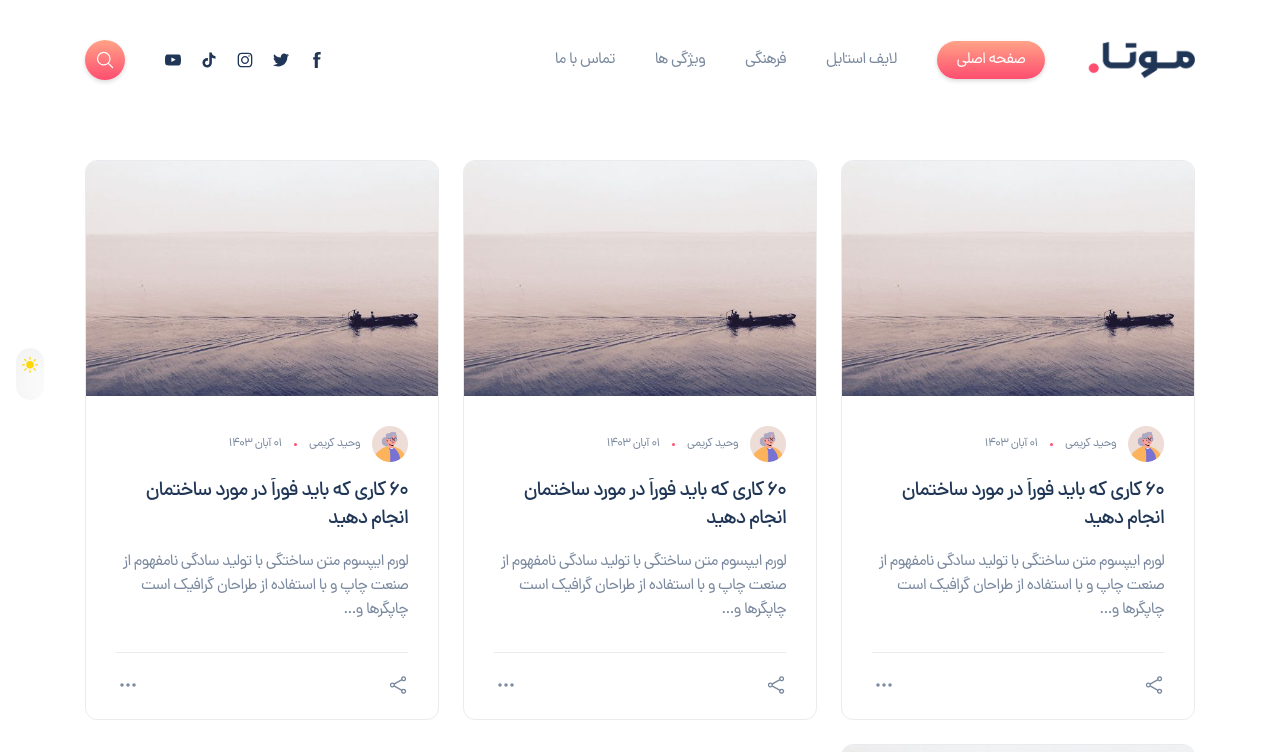
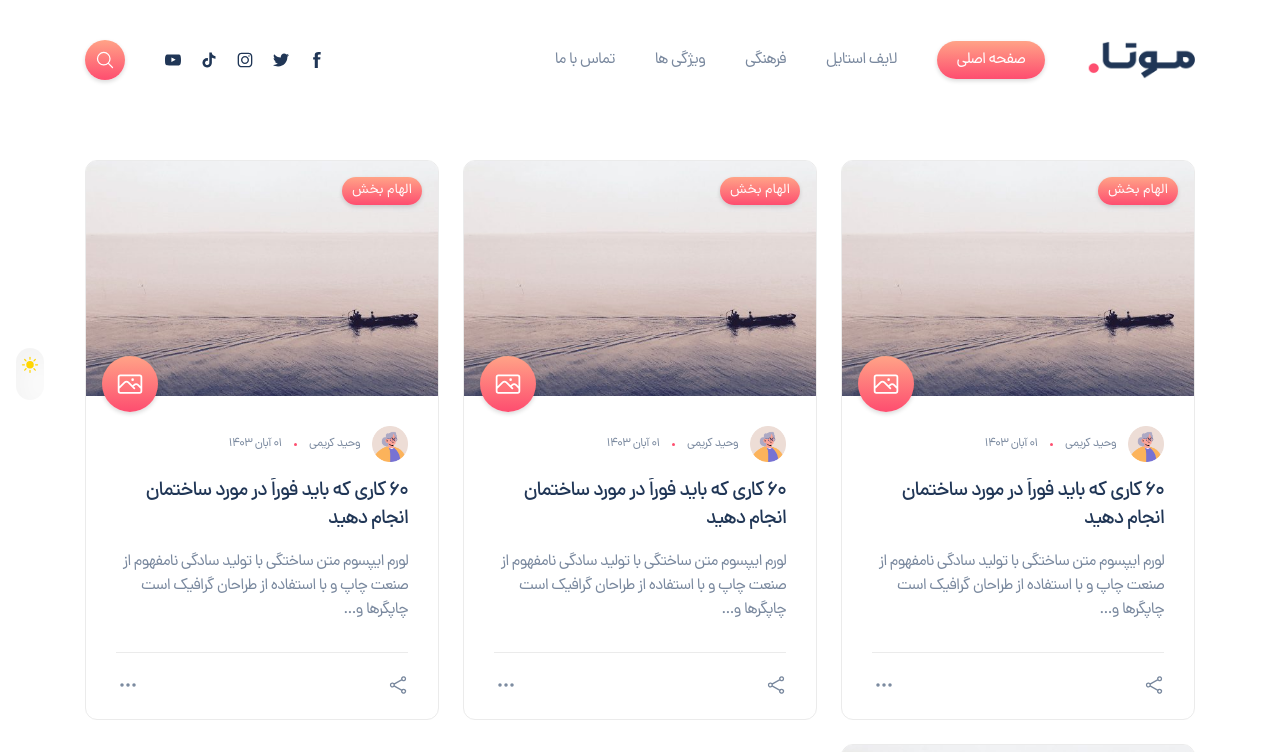
Before and after one commit to vahidKarimiDev/MotaBlog, a React (Vite) app: page / in a window 1280 px wide. Shown: the top 752 px of the page. Built offline with nearby package versions, Linux system fonts and the light colour scheme.

Commit message:
create folder admin

```diff
--- a/index.html
+++ b/index.html
@@ -24,7 +24,7 @@
     <title>Mota Blog</title>
   </head>
   <body
-    class="font-Dana selection:bg-redPrimaryColor selection:text-white dark:bg-backGroundDark transition duration-300"
+    class="font-Dana selection:bg-redPrimaryColor selection:text-white bg-white dark:bg-backGroundDark transition duration-300"
   >
     <div id="root"></div>
     <script type="module" src="/src/main.jsx"></script>
--- a/package.json
+++ b/package.json
@@ -10,6 +10,8 @@
     "preview": "vite preview"
   },
   "dependencies": {
+    "@ckeditor/ckeditor5-build-classic": "^43.1.0",
+    "@ckeditor/ckeditor5-react": "^9.1.0",
     "react": "^18.2.0",
     "react-dom": "^18.2.0",
     "react-router-dom": "^6.26.1",
--- a/src/App.jsx
+++ b/src/App.jsx
@@ -1,17 +1,21 @@
 import React from 'react';
-import { useRoutes } from 'react-router-dom';
+import { useLocation, useRoutes } from 'react-router-dom';
 import routers from './router';
 import Header from './Components/Header/Header'
 import Footer from './Components/Footer/Footer';
 
+
 const App = () => {
     const route = useRoutes(routers);
+    const location = useLocation();
+
+    const isAdminRoute = location.pathname.includes('/admin')
 
     return (
         <>
-            <Header />
+            {!isAdminRoute && <Header />}
             {route}
-            <Footer />
+            {!isAdminRoute && <Footer />}
         </>
     )
 }
--- a/src/Components/BoxBlog/BoxBlog.jsx
+++ b/src/Components/BoxBlog/BoxBlog.jsx
@@ -4,8 +4,16 @@ const BoxBlog = () => {
     return (
         <>
             <div className="rounded-xl overflow-hidden h-[560px] border border-[#EBEBEB] dark:border-gray-600">
-                <div className="w-full h-[235px] overflow-hidden">
-                    <img src="/images/image_post.jpg" className='w-full h-[235px] object-cover hover:scale-105 transition duration-300 cursor-pointer' alt="Photo Post ...." />
+                <div className="w-full relative">
+                    <div className="h-[235px] overflow-hidden">
+                        <img src="/images/image_post.jpg" className='w-full h-[235px] overflow-hidden object-cover hover:scale-105 transition duration-300 cursor-pointer' alt="Photo Post ...." />
+                    </div>
+                    <span className='backGround-primary rounded-full absolute top-4 right-4 text-sm py-1 px-2.5'>الهام بخش</span>
+                    <div className="active flex items-center justify-center w-14 p-0 h-14 absolute left-4 -bottom-4 z-10">
+                        <svg className='w-7 h-7 text-white'>
+                            <use xlinkHref='#photo'></use>
+                        </svg>
+                    </div>
                 </div>
                 <div className="p-[30px]">
                     <div className="flex items-center justify-start gap-3">
--- a/src/Components/Icons/Icons.jsx
+++ b/src/Components/Icons/Icons.jsx
@@ -109,6 +109,9 @@ const Icons = () => {
                     id='arrow-left' xmlns="http://www.w3.org/2000/svg" fill="none" viewBox="0 0 24 24" strokeWidth={1.5} stroke="currentColor" className="size-6">
                     <path strokeLinecap="round" strokeLinejoin="round" d="m8.25 4.5 7.5 7.5-7.5 7.5" />
                 </symbol>
+                <symbol id="photo" xmlns="http://www.w3.org/2000/svg" fill="none" viewBox="0 0 24 24" strokeWidth={1.5} stroke="currentColor" className="size-6">
+                    <path strokeLinecap="round" strokeLinejoin="round" d="m2.25 15.75 5.159-5.159a2.25 2.25 0 0 1 3.182 0l5.159 5.159m-1.5-1.5 1.409-1.409a2.25 2.25 0 0 1 3.182 0l2.909 2.909m-18 3.75h16.5a1.5 1.5 0 0 0 1.5-1.5V6a1.5 1.5 0 0 0-1.5-1.5H3.75A1.5 1.5 0 0 0 2.25 6v12a1.5 1.5 0 0 0 1.5 1.5Zm10.5-11.25h.008v.008h-.008V8.25Zm.375 0a.375.375 0 1 1-.75 0 .375.375 0 0 1 .75 0Z" />
+                </symbol>
 
 
             </svg>
--- a/src/index.css
+++ b/src/index.css
@@ -210,4 +210,21 @@
   *.dark .customBorder::before {
     background: linear-gradient(to right, #4b5563, #142030);
   }
+
+  .boxContent {
+    position: absolute;
+    left: 0;
+    width: calc(100% - 295px);
+    border-radius: 16px;
+    min-height: calc(100vh - 20px);
+    background: #f0f0f0;
+    padding: 20px;
+    margin: 10px 20px;
+    overflow: auto;
+    box-shadow: 0 2px 8px rgba(176, 176, 176, 0.5);
+  }
+
+  ::-webkit-scrollbar {
+    display: none;
+  }
 }
--- a/src/pages/Blog/Blog.jsx
+++ b/src/pages/Blog/Blog.jsx
@@ -12,7 +12,7 @@ const Blog = () => {
     return (
         <>
             <div className="container mt-14">
-                <p className='flex items-center justify-start gap-2 text-secondTextColor text-sm tracking-tight pb-3'>
+                <p className='flex items-center justify-start gap-2 text-secondTextColor text-xs sm:text-sm tracking-tight pb-3'>
                     مــوتــا
                     <span>/</span>
                     پرطرفدار
@@ -21,8 +21,8 @@ const Blog = () => {
                 </p>
                 <div className="flex flex-col lg:flex-row items-start justify-between gap-6">
                     <div className="w-full lg:w-[65%] rounded-xl">
-                        <h1 className='font-MorabbaBold text-3xl font-bold text-secondColor dark:text-white '>۶۰ کاری که باید فوراً در مورد ساختمان انجام دهید</h1>
-                        <div className="flex items-center justify-start gap-4 mt-6 ">
+                        <h1 className='font-MorabbaBold text-2xl sm:text-3xl font-bold text-secondColor dark:text-white '>۶۰ کاری که باید فوراً در مورد ساختمان انجام دهید</h1>
+                        <div className="flex items-center justify-start gap-3 sm:gap-4 mt-6 ">
                             <img src="/images/avatar.png" className='w-8 h-8 object-cover rounded-full' alt="Authre Blog Image ..." />
                             <p className='text-secondTextColor text-sm  tracking-tighter cursor-pointer hover:text-redPrimaryColor transition'>وحید کریمی</p>
                             <span className='block w-[3px] h-[3px] bg-redPrimaryColor rounded-full'></span>
--- a/src/pages/Home/Home.jsx
+++ b/src/pages/Home/Home.jsx
@@ -1,6 +1,5 @@
 import React from 'react'
 import ListBlog from './Components/ListBlog'
-import Footer from '../../Components/Footer/Footer'
 
 const Home = () => {
     return (
```
Also changed, not shown: src/router.jsx (+13 -0 lines), 1 other file (tests, documents, lock files or other folders).
